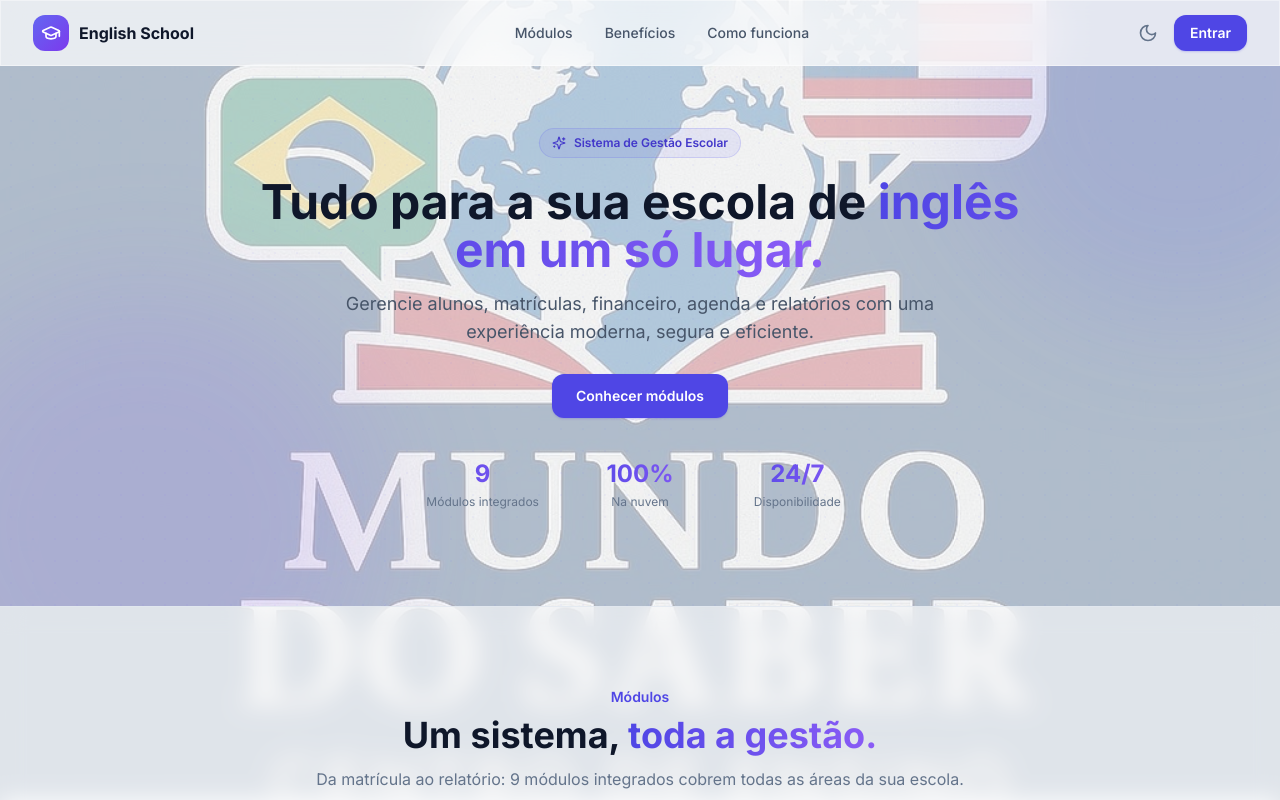
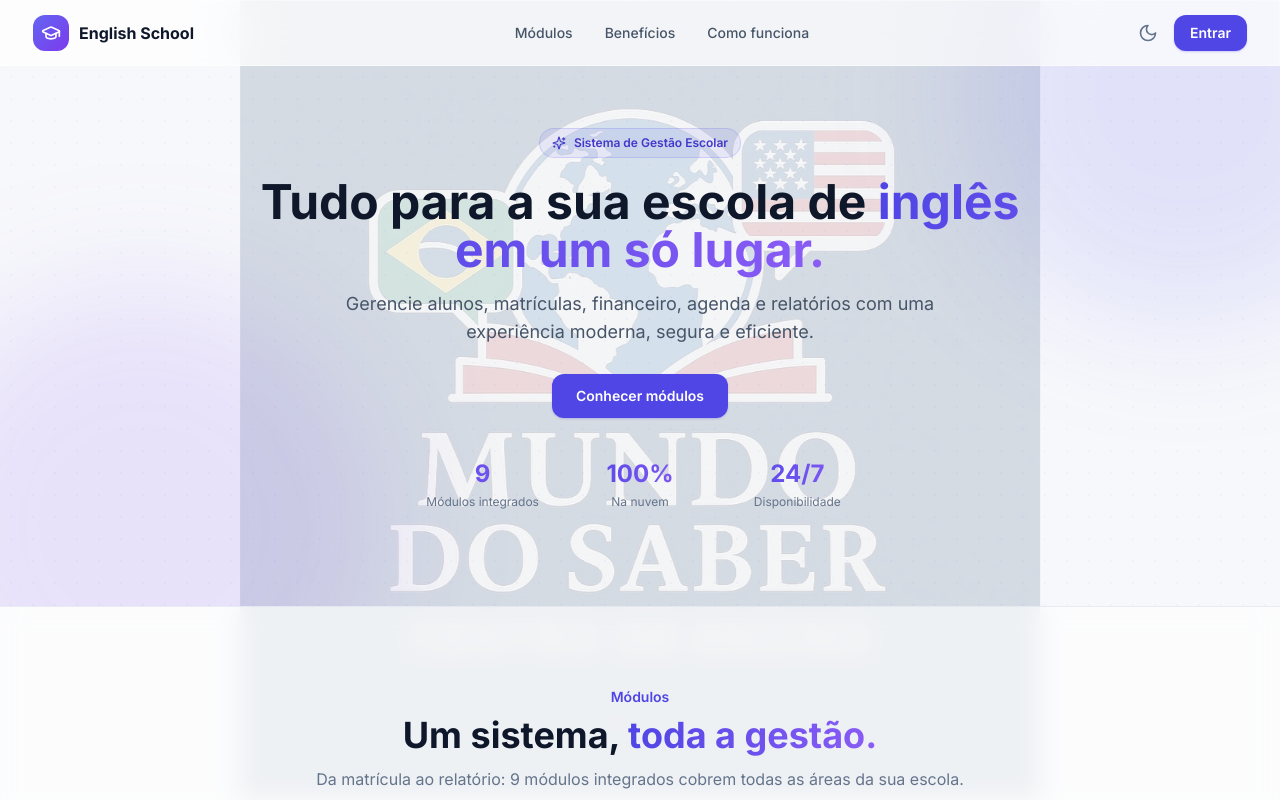
Before and after one commit to gsouzajonathas-hub/jgsistemas, a React (Vite) app in the folder frontend/: page / in a window 1280 px wide. Shown: the top 800 px of the page. Built offline with nearby package versions, Linux system fonts and the light colour scheme.

Commit message:
Landing: mostra logo inteiro (sem corte) e aumenta opacidade do veu

```diff
--- a/frontend/src/pages/Landing.tsx
+++ b/frontend/src/pages/Landing.tsx
@@ -60,11 +60,12 @@
   return (
     <div className="relative min-h-screen bg-slate-50 dark:bg-[#0b1220]">
       {/* Fundo com a foto da escola */}
+      <div className="fixed inset-0 bg-slate-100 dark:bg-[#0b1220]" />
       <div
-        className="fixed inset-0 bg-cover bg-center bg-no-repeat"
+        className="fixed inset-0 bg-contain bg-center bg-no-repeat"
         style={{ backgroundImage: `url(${frenteEscola})` }}
       />
-      <div className="fixed inset-0 bg-slate-50/70 dark:bg-[#0b1220]/80" />
+      <div className="fixed inset-0 bg-slate-50/85 dark:bg-[#0b1220]/85" />
 
       <div className="relative z-10">
       {/* Navbar */}
```
